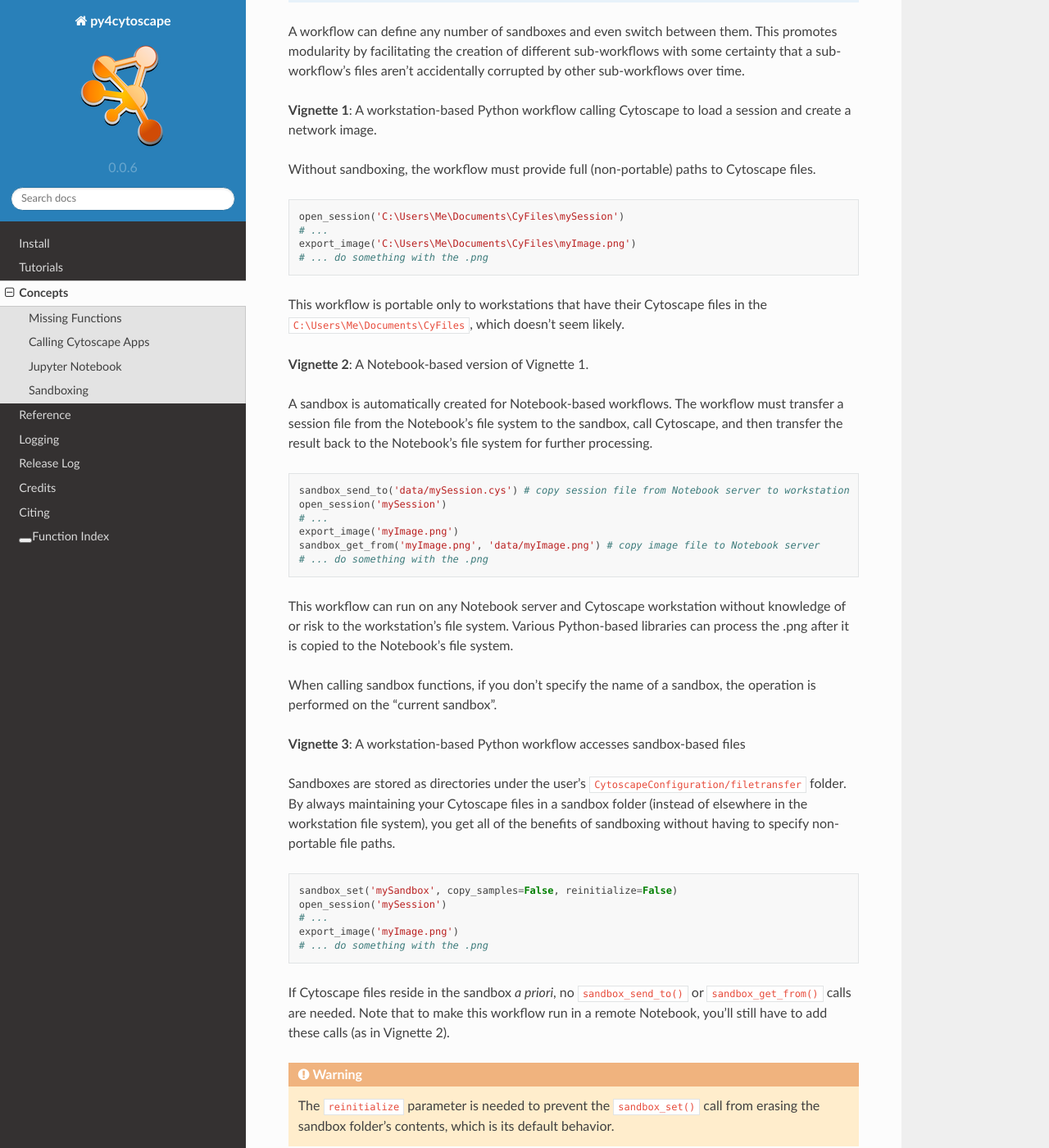
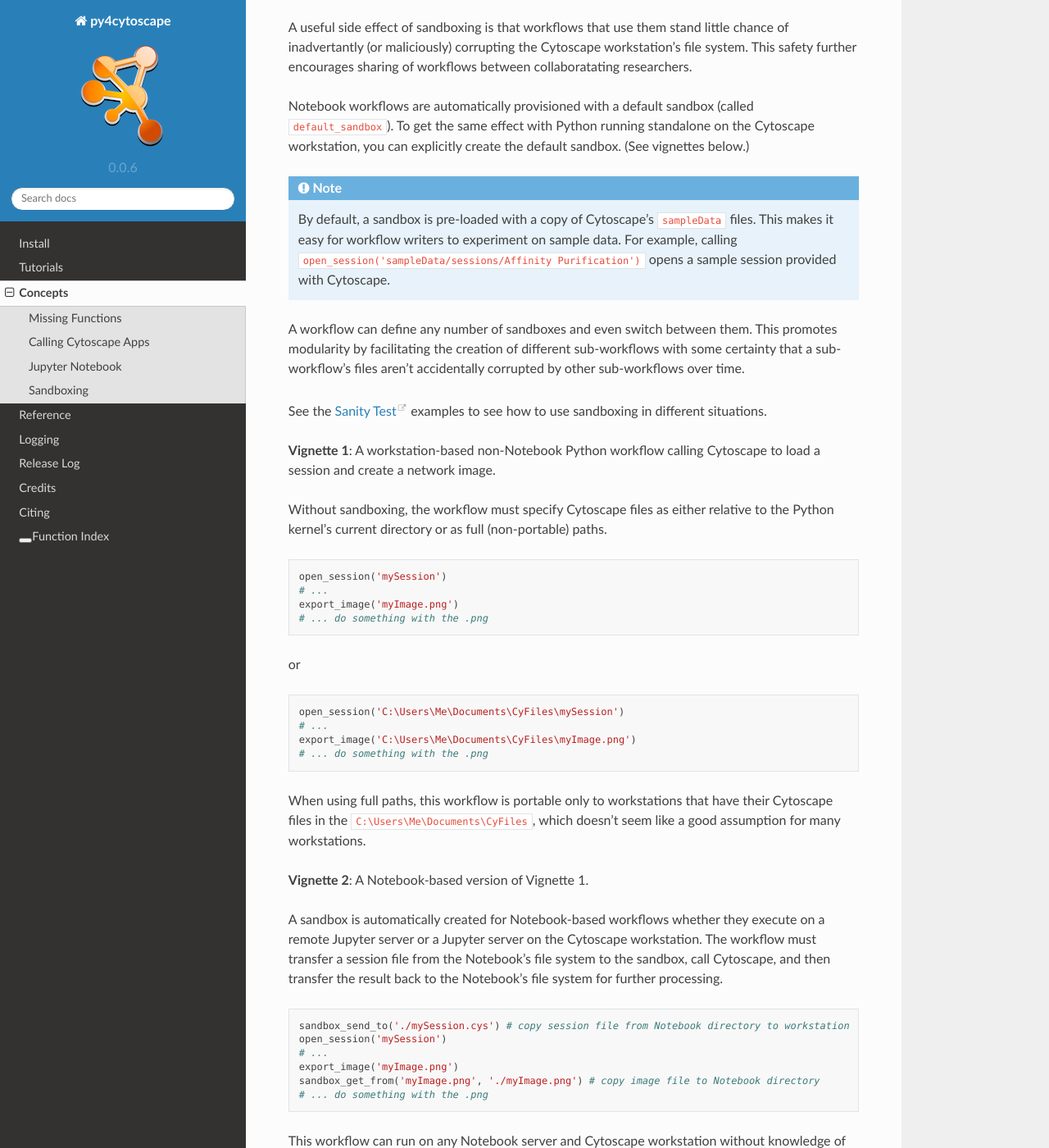
Before and after one commit to cytoscape/py4cytoscape, a Sphinx documentation site: the page built from doc/concepts.rst, in a window 1280 px wide and 1400 px high, scrolled down 6869 px. Shown: the whole window at 82% size. Built offline with Sphinx 7.4.7 and the Read the Docs theme 2.0.0, drawn with Linux system fonts in a browser that asks for light colours; pages that are not in the unit, such as notebooks, are missing from menus; some of the changed text lies outside the part shown.

Commit message:
Removed module-level startup debug statements Added docker support Improved Notebook and Sandboxing documentation

```diff
--- a/doc/concepts.rst
+++ b/doc/concepts.rst
@@ -259,7 +260,14 @@
 All of these scenarios will result in Jupyter Notebook that can call functions executed on the
 Cytoscape executing in your workstation. Note, though, that without an extra step, Cytoscape generally can't access
 files stored in a *remote* Notebook's file system, and a *remote* Notebook can't access files created
-by Cytoscape. See the `Sandboxing`_ section (below) for an explanation of the file sharing protocol.
+by Cytoscape.
+
+See the `Sandboxing`_ section (below) for an explanation of the file sharing protocol.
+
+See the `Sanity Test <https://github.com/bdemchak/cytoscape-jupyter/tree/main/sanity-test>`_ examples to see how to
+use sandboxing in different situations.
+
+.. note:: All Notebooks, whether running on a *local* or *remote* Jupyter server must use the Sandboxing protocol for sharing Notebook files with Cytoscape and vice-versa.
 
 .. note:: In all cases, py4cytoscape calls the Cytoscape running on your *private workstation*. Cytoscape is not a full server, and can support exactly one Notebook running at a time -- multiple simultaneous Notebooks are not supported.
 
@@ -270,18 +278,17 @@
 ----------
 
 If you use py4cytoscape to create and run a Python workflow on the same workstation as
-your Cytoscape instance, you may not need sandbox features (but they may make your Python
-coding simpler). If you use py4cytoscape from a Jupyter Notebook running on a remote server,
-you very likely **need** sandboxing.
+your Cytoscape instance and not in a Jupyter Notebook, you may not need sandbox features
+(but they may make your Python coding simpler). If you use py4cytoscape from a Jupyter Notebook
+running on a remote server or on your Cytoscape workstation, you very likely **need** sandboxing.
 
 For context, py4cytoscape functions (e.g., ``open_session()``, ``save_session()``
 and ``export_image()``) access files in either Cytoscape's current working directory or
-in a location given by a full path. When Cytoscape starts, its working directory is the
-Cytoscape install directory, which has no write permissions and likely contains no user
-data files. Very quickly, a Python workflow author learns to pass file names
-qualified by full paths that are unique to the workstation.
+in a location given by a full path. When a non-Notebook Python workflow starts, its working directory
+is the Python kernels working directory, which may contain user data files. Calls to py4cytoscape functions
+may contain paths relative to this directory, or may be full paths on the Cytoscape workstation.
 
-This situation works well only as long as the workflow executes on the same workstation as
+Full paths work well only as long as the workflow executes on the same workstation as
 it was written. It raises a number of problems:
 
 * Workflows with hard-coded paths are not likely to be portable to other Cytoscape workstations,
@@ -305,6 +312,10 @@
 
 A sandbox can contain both files and directories (which can contain files and directories, too).
 
+Sandboxing applies to Notebooks running either either on a remote Jupyter server *or* a Jupyter
+server running on the Cytoscape workstation. Thus, workflows written for one environment can work
+seamlessly on the other.
+
 A useful side effect of sandboxing is that workflows that use them stand little chance of
 inadvertantly (or maliciously) corrupting the Cytoscape workstation's file system. This
 safety further encourages sharing of workflows between collaboratating researchers.
@@ -315,16 +326,31 @@
 
 .. note::
     By default, a sandbox is pre-loaded with a copy of Cytoscape's ``sampleData``
-    files. This makes it easy for workflow writers to experiment on sample data.
+    files. This makes it easy for workflow writers to experiment on sample data. For example,
+    calling ``open_session('sampleData/sessions/Affinity Purification')`` opens a sample session
+    provided with Cytoscape.
 
 A workflow can define any number of sandboxes and even switch between them.
 This promotes modularity by facilitating the creation of different sub-workflows with
 some certainty that a sub-workflow's files aren't accidentally corrupted by other
 sub-workflows over time.
 
-**Vignette 1**: A workstation-based Python workflow calling Cytoscape to load a session and create a network image.
+See the `Sanity Test <https://github.com/bdemchak/cytoscape-jupyter/tree/main/sanity-test>`_ examples to see how to
+use sandboxing in different situations.
 
-Without sandboxing, the workflow must provide full (non-portable) paths to Cytoscape files.
+**Vignette 1**: A workstation-based non-Notebook Python workflow calling Cytoscape to load a session and create a network image.
+
+Without sandboxing, the workflow must specify Cytoscape files as either relative to the Python kernel's
+current directory or as full (non-portable) paths.
+
+.. code:: python
+
+    open_session('mySession')
+    # ...
+    export_image('myImage.png')
+    # ... do something with the .png
+
+or
 
 .. code:: python
 
@@ -333,23 +359,24 @@
     export_image('C:\Users\Me\Documents\CyFiles\myImage.png')
     # ... do something with the .png
 
-This workflow is portable only to workstations that have their Cytoscape files in the
-``C:\Users\Me\Documents\CyFiles``, which doesn't seem likely.
+When using full paths, this workflow is portable only to workstations that have their Cytoscape files in the
+``C:\Users\Me\Documents\CyFiles``, which doesn't seem like a good assumption for many workstations.
 
 **Vignette 2**: A Notebook-based version of Vignette 1.
 
-A sandbox is automatically created for Notebook-based workflows. The workflow must transfer
+A sandbox is automatically created for Notebook-based workflows whether they execute on a remote Jupyter server
+or a Jupyter server on the Cytoscape workstation. The workflow must transfer
 a session file from the Notebook's file system
 to the sandbox, call Cytoscape, and then transfer the result back to the Notebook's file
 system for further processing.
 
 .. code:: python
 
-    sandbox_send_to('data/mySession.cys') # copy session file from Notebook server to workstation
+    sandbox_send_to('./mySession.cys') # copy session file from Notebook directory to workstation
     open_session('mySession')
     # ...
     export_image('myImage.png')
-    sandbox_get_from('myImage.png', 'data/myImage.png') # copy image file to Notebook server
+    sandbox_get_from('myImage.png', './myImage.png') # copy image file to Notebook directory
     # ... do something with the .png
 
 This workflow can run on any Notebook server and Cytoscape workstation without knowledge of
@@ -359,11 +386,14 @@
 When calling sandbox functions, if you don't specify the name of a sandbox, the operation
 is performed on the "current sandbox".
 
+Sandbox functions and Notebook-based py4cytoscape functions don't accept full paths for files, as they
+would create non-portable code and pose a security risk to the Cytoscape workstation.
+
 **Vignette 3**: A workstation-based Python workflow accesses sandbox-based files
 
 Sandboxes are stored as directories under the user's ``CytoscapeConfiguration/filetransfer`` folder.
 By always maintaining your Cytoscape files in a sandbox folder (instead of elsewhere in the
-workstation file system), you get all of the benefits of sandboxing without having to specify non-portable
+Cytoscape workstation file system), you get all of the benefits of sandboxing without having to specify non-portable
 file paths.
 
 .. code:: python
@@ -375,10 +405,11 @@
     # ... do something with the .png
 
 If Cytoscape files reside in the sandbox *a priori*, no ``sandbox_send_to()`` or
-``sandbox_get_from()`` calls are needed. Note that to make this workflow run in a remote
-Notebook, you'll still have to add these calls (as in Vignette 2).
+``sandbox_get_from()`` calls are needed. Note that to make a standalone Python workflow run in a remote
+Notebook, you'll have to add sandbox calls (as in Vignette 2). Why not start by using sandboxes in anticipation
+of publishing a workflow as a Notebook?
 
-.. warning:: The ``reinitialize`` parameter is needed to prevent the ``sandbox_set()`` call from erasing the sandbox folder's contents, which is its default behavior.
+.. warning:: The ``reinitialize=False`` parameter is needed to prevent the ``sandbox_set()`` call from erasing the sandbox folder's contents, which is its default behavior.
 
 .. note::
     Sandbox functions allow the following operations on files and sandboxes:
--- a/setup.py
+++ b/setup.py
@@ -1,6 +1,4 @@
 import setuptools
-
-print(f'Starting {__name__} module')
 
 # Nasty but effective way to set __version__
 __version__=None
```
Also changed, not shown: other parts of doc/concepts.rst (+1 -0 lines), 7 other files.
